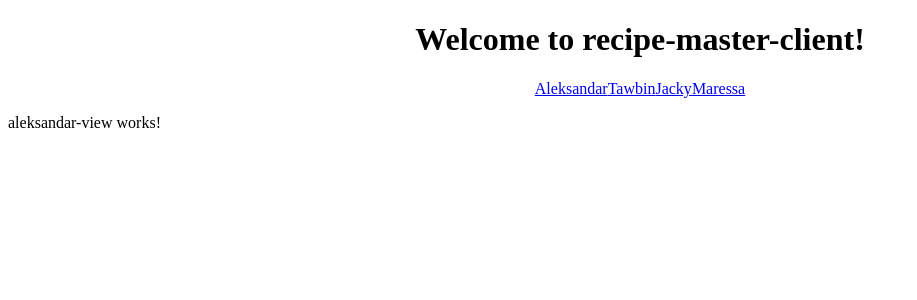
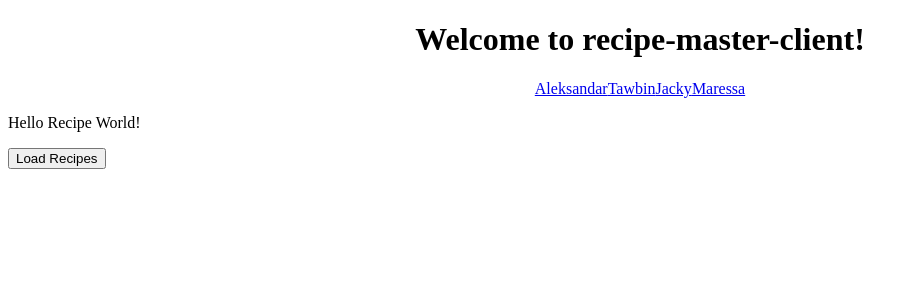
Before and after one commit to Alekzandar/Recipe_Master_Client, an Angular app in the folder recipe-master-client/: page /aleksandar in a window 1280 px wide. Shown: the top 300 px of the page, without its empty margins (0-917 px from the left). Built offline with nearby package versions, Linux system fonts and the light colour scheme; no server answers.

Commit message:
Button to load in recipes

```diff
--- a/recipe-master-client/src/app/aleksandar-view/aleksandar-view.component.html
+++ b/recipe-master-client/src/app/aleksandar-view/aleksandar-view.component.html
@@ -1,3 +1,14 @@
 <p>
-  aleksandar-view works!
+  Hello Recipe World!
 </p>
+<ul class = "recipes">
+    <li *ngFor="let hero of recipes">
+        <a routerLink="/detail/{{hero.id}}">
+          <span class="badge">{{hero.id}}</span> {{hero.name}}
+        </a>
+        <button class="delete" title="delete hero"
+          (click)="delete(hero)">x</button>
+      </li>
+
+</ul>
+<button (click)= "loadRecipes()">Load Recipes</button>
--- a/recipe-master-client/src/app/aleksandar-view/aleksandar-view.component.ts
+++ b/recipe-master-client/src/app/aleksandar-view/aleksandar-view.component.ts
@@ -14,22 +14,23 @@ import { of } from 'rxjs';
 export class AleksandarViewComponent implements OnInit {
   recipesList: Observable<Recipe[]>;
   private respRecipes;
+
   constructor(private recipeService: RecipeService) { }
 
   ngOnInit() {
-    this.loadRecipes().subscribe(
-      (data) => {
-        this.recipesList = of(data); // WORKS AND ALWAYS UP TO DATE
-        console.log(this.recipesList); // ONLY WORKS ONCE
-      }
-    );
    // let headers = new HttpHeaders();
    // headers = headers.set('X-RapidAPI-Host', 'spoonacular-recipe-food-nutrition-v1.p.rapidapi.com').set('X-RapidAPI-Key','653c9ff2demsh033c83b0a49033ep1855d1jsnaebe6c7b70e9');
 
   }
 
-  loadRecipes():  Observable<Recipe[]> {
-    return this.recipeService.getRecipes();
-  }
+  loadRecipes():  void {
+    this.recipeService.getRecipes().subscribe(
+      (data) => {
+        this.recipesList = of(data);
+        console.log(this.recipesList);
+      }
+    );
+
 
 }
+}
```
